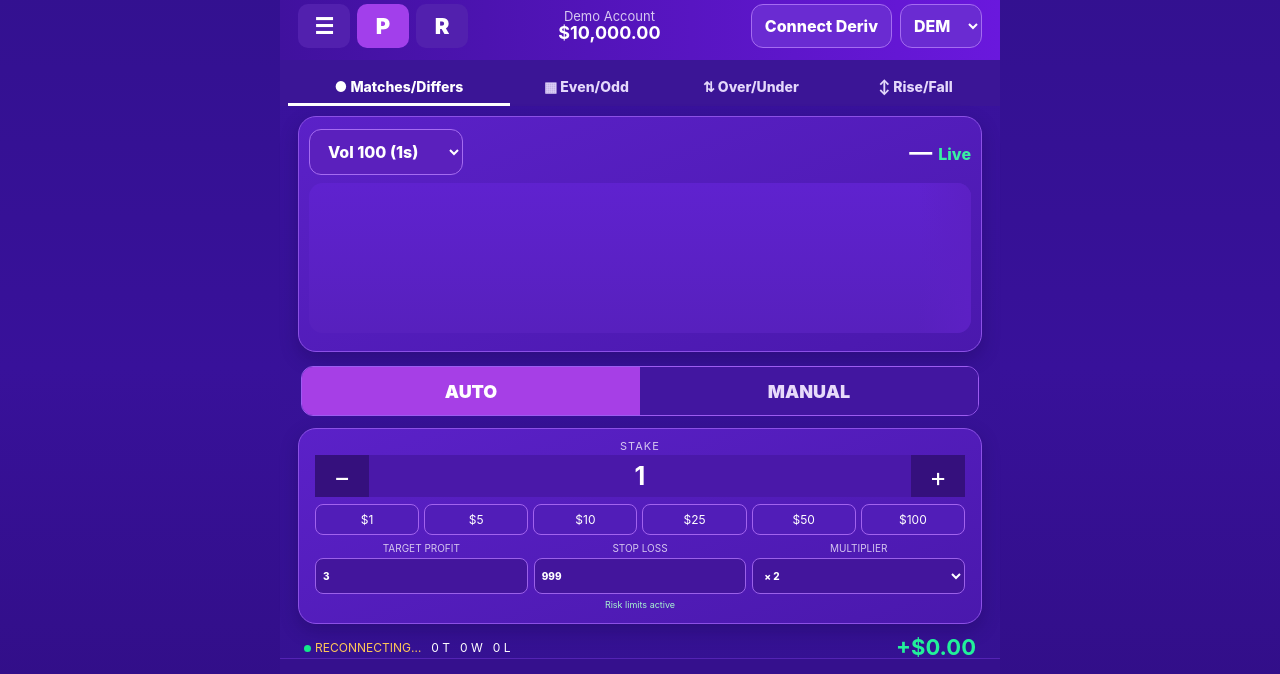
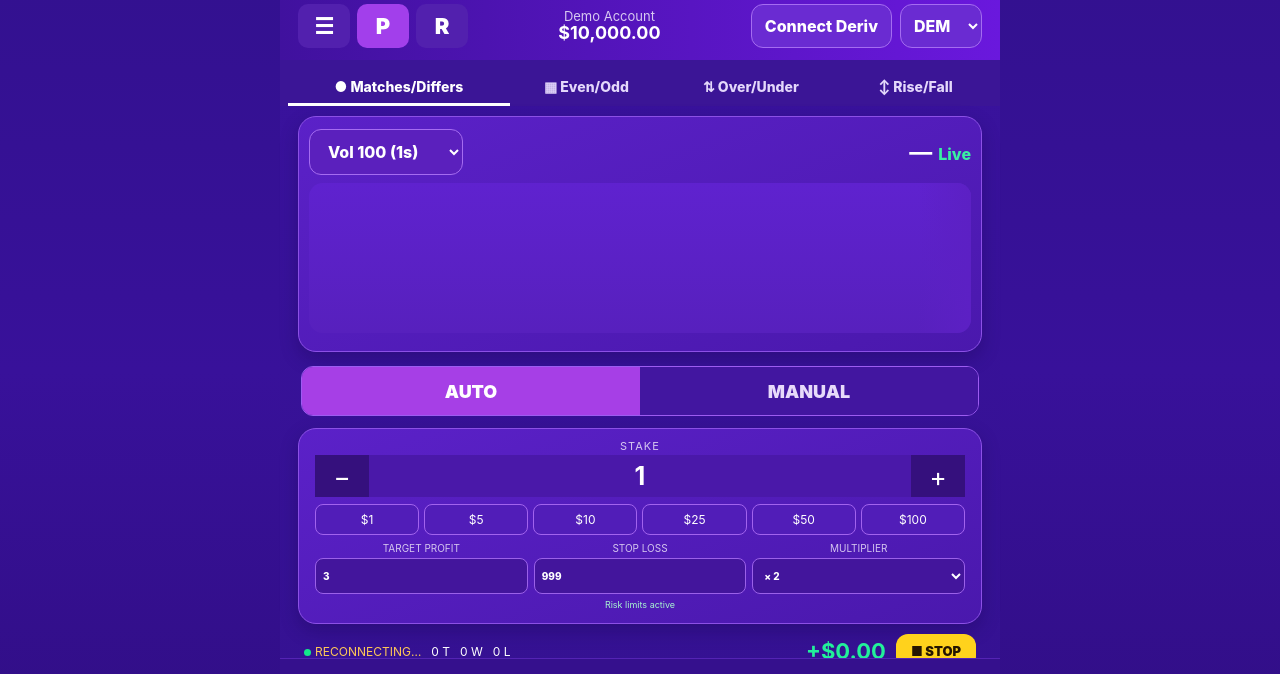
Before and after one commit to tonnyspartah-cmd/fxtrade-live-new, a plain HTML site: page index.html in a window 1280 px wide. Shown: the part 80-754 px from the top of the page. Drawn offline with Linux system fonts and the light colour scheme.

Commit message:
Add files via upload

```diff
--- a/app.js
+++ b/app.js
@@ -9,7 +9,7 @@ const state = {
   contract:'MATCHDIFF', accountType:'demo', balance:10000,
   currency:'USD', authenticated:false, accountId:null,
   waitingForProposal:null, proposalReqId:0, buyReqId:0, contractReqId:0,
-  wins:0, losses:0, manual:false, multiplier:2
+  wins:0, losses:0, manual:false, multiplier:2, userStopped:false
 };
 
 const DERIV_CLIENT_ID='34m6kBZ1JQGXBHSscpXXQ';
@@ -41,11 +41,19 @@ function fmt(n){return Number(n).toLocaleString(undefined,{minimumFractionDigits
 function lastDigit(n){const s=String(n);const m=s.replace(/\D/g,'');return m?Number(m.at(-1)):null}
 function setConnection(text,ok=false){ui.connection.innerHTML='<i></i>'+text;ui.connection.style.color=ok?'#2ce795':'#ffc857'}
 function readRisk(){state.stopLoss=Math.max(0,Number($('stopLoss').value)||0);state.targetProfit=Math.max(0,Number($('targetProfit').value)||0);state.multiplier=Math.max(1,Number($('multiplier').value)||1)}
+function updateStopButton(){
+  const b=$('stopTrade');
+  if(!b)return;
+  b.textContent=state.userStopped?'▶ START':'■ STOP';
+  b.classList.toggle('stopped',state.userStopped);
+}
 function riskUpdate(){
   readRisk();
   if(state.stopLoss>0&&state.sessionNet<=-state.stopLoss)state.tradingLocked=true;
   if(state.targetProfit>0&&state.sessionNet>=state.targetProfit)state.tradingLocked=true;
-  ui.riskStatus.textContent=state.tradingLocked?'Trading paused':'Risk limits active';
+  if(state.userStopped)state.tradingLocked=true;
+  ui.riskStatus.textContent=state.userStopped?'Trading stopped manually':(state.tradingLocked?'Trading paused':'Risk limits active');
+  updateStopButton();
   ui.sessionNet.textContent=(state.sessionNet>=0?'+$':'-$')+Math.abs(state.sessionNet).toFixed(2);
 }
 function mostEven(){let e=0,o=0;for(let i=0;i<10;i++){if(i%2)o+=state.digits[i];else e+=state.digits[i]}return e>=o}
@@ -194,8 +202,9 @@ document.querySelectorAll('.contract').forEach(b=>b.onclick=()=>{document.queryS
 document.querySelectorAll('[data-delta]').forEach(b=>b.onclick=()=>setStake(state.stake+Number(b.dataset.delta)));
 document.querySelectorAll('[data-stake]').forEach(b=>b.onclick=()=>setStake(Number(b.dataset.stake)));
 $('over').onclick=()=>placeTrade('left');$('under').onclick=()=>placeTrade('right');
+$('stopTrade').onclick=()=>{state.userStopped=!state.userStopped;if(!state.userStopped){state.tradingLocked=false}riskUpdate();toast(state.userStopped?'Trading stopped.':'Trading resumed.')};
 $('place').onclick=()=>{const s=ui.direction.textContent;if(['MATCH','OVER','RISE','EVEN'].includes(s))placeTrade('left');else if(['DIFFER','UNDER','FALL','ODD'].includes(s))placeTrade('right');else toast('AI says WAIT — no trade placed.')};
-$('reset').onclick=()=>{if(state.accountType==='real'){toast('Real balance cannot be reset.');return}state.sessionNet=0;state.wins=0;state.losses=0;state.tradingLocked=false;ui.wins.textContent='0 W';ui.losses.textContent='0 L';riskUpdate();toast('Session reset.')};
+$('reset').onclick=()=>{if(state.accountType==='real'){toast('Real balance cannot be reset.');return}state.sessionNet=0;state.userStopped=false;state.wins=0;state.losses=0;state.tradingLocked=false;ui.wins.textContent='0 W';ui.losses.textContent='0 L';riskUpdate();toast('Session reset.')};
 $('autoMode').onclick=()=>{state.manual=false;$('autoMode').classList.add('selected');$('manualMode').classList.remove('selected')};
 $('manualMode').onclick=()=>{state.manual=true;$('manualMode').classList.add('selected');$('autoMode').classList.remove('selected')};
 $('connectDeriv').onclick=()=>auth.token?loadAccounts():startOAuth();
--- a/index.html
+++ b/index.html
@@ -94,7 +94,7 @@
     <section class="live-row">
       <span id="connection"><i></i> LIVE</span>
       <span>0 T</span><span id="wins">0 W</span><span id="losses">0 L</span>
-      <strong id="sessionNet">+$0.00</strong>
+      <strong id="sessionNet">+$0.00</strong><button id="stopTrade" class="stop-trade" type="button">■ STOP</button>
     </section>
 
     <section class="signal-card">
--- a/styles.css
+++ b/styles.css
@@ -26,3 +26,6 @@ main{padding:10px 18px 72px}.market-card,.trade-card,.signal-card{border:1px sol
 footer{position:fixed;bottom:0;left:50%;transform:translateX(-50%);width:100%;max-width:720px;height:62px;background:#35108d;display:flex;justify-content:space-around;border-top:1px solid #5424b4;z-index:20}.bottom{flex:1;border:0;background:none;color:#d4c7ee;font-size:20px}.bottom small{display:block;font-size:10px;margin-top:3px}.bottom.active{color:#ef7bf7}
 .toast{position:fixed;left:50%;bottom:78px;transform:translate(-50%,20px);background:#18073e;color:#fff;border:1px solid #8e52e8;border-radius:12px;padding:10px 14px;opacity:0;pointer-events:none;transition:.2s;z-index:50;font-size:12px}.toast.show{opacity:1;transform:translate(-50%,0)}
 @media(max-width:560px){.app{max-width:100%}.brand{font-size:31px}.accountbar{padding:10px 10px}.mini-btn{width:39px;height:38px}.connect{font-size:11px;padding:0 8px}.account-type{height:38px;font-size:11px}.account-info span{font-size:10px}.account-info strong{font-size:16px}.contract-nav .contract{font-size:11px}.digit b{font-size:17px}.digit small{font-size:8px}.trade-actions{grid-template-columns:1fr 102px 1fr}.trade{height:66px;font-size:21px}.risk-grid label{font-size:8px}.presets button{font-size:10px}main{padding-left:10px;padding-right:10px}}
+
+.stop-trade{border:0;border-radius:12px;background:#ffd21c;color:#251500;font-weight:900;padding:9px 15px;font-size:13px;box-shadow:0 2px 0 #b88d00}
+.stop-trade.stopped{background:#777;color:#fff;box-shadow:none}
```
